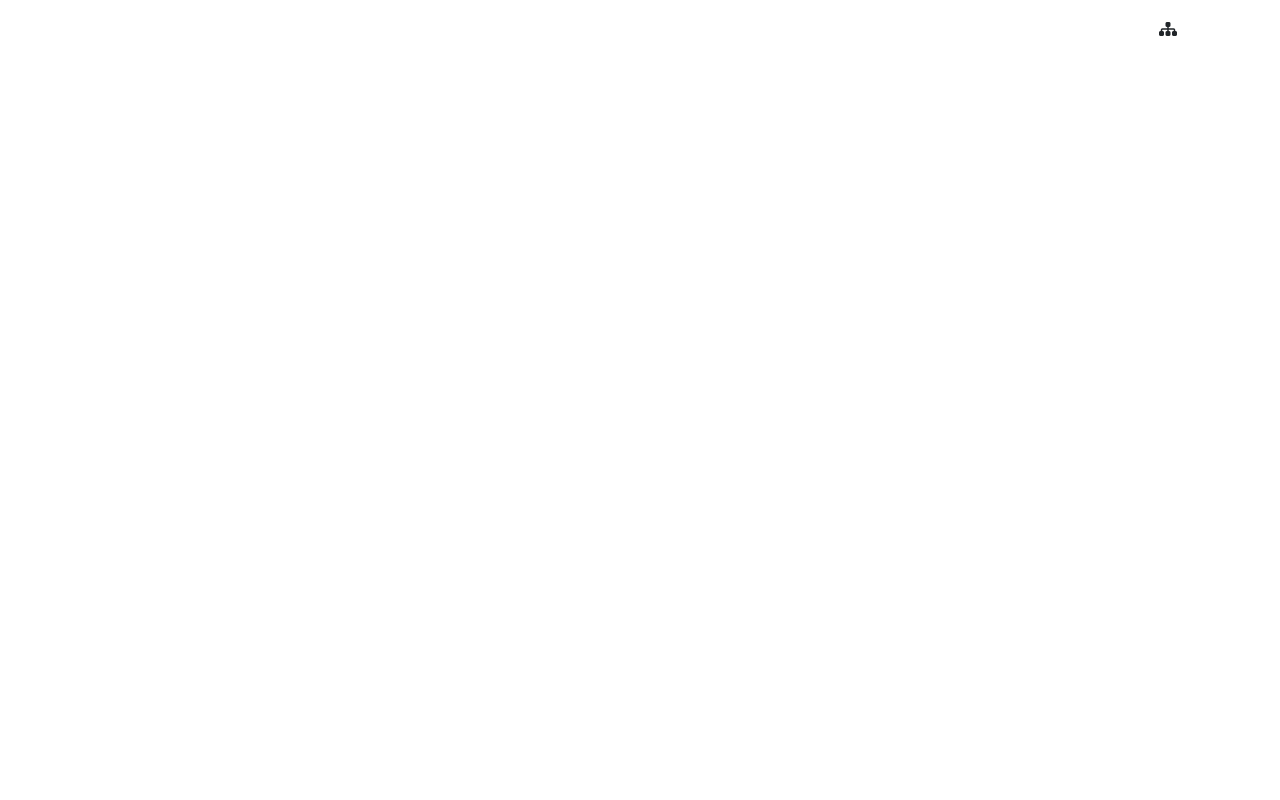
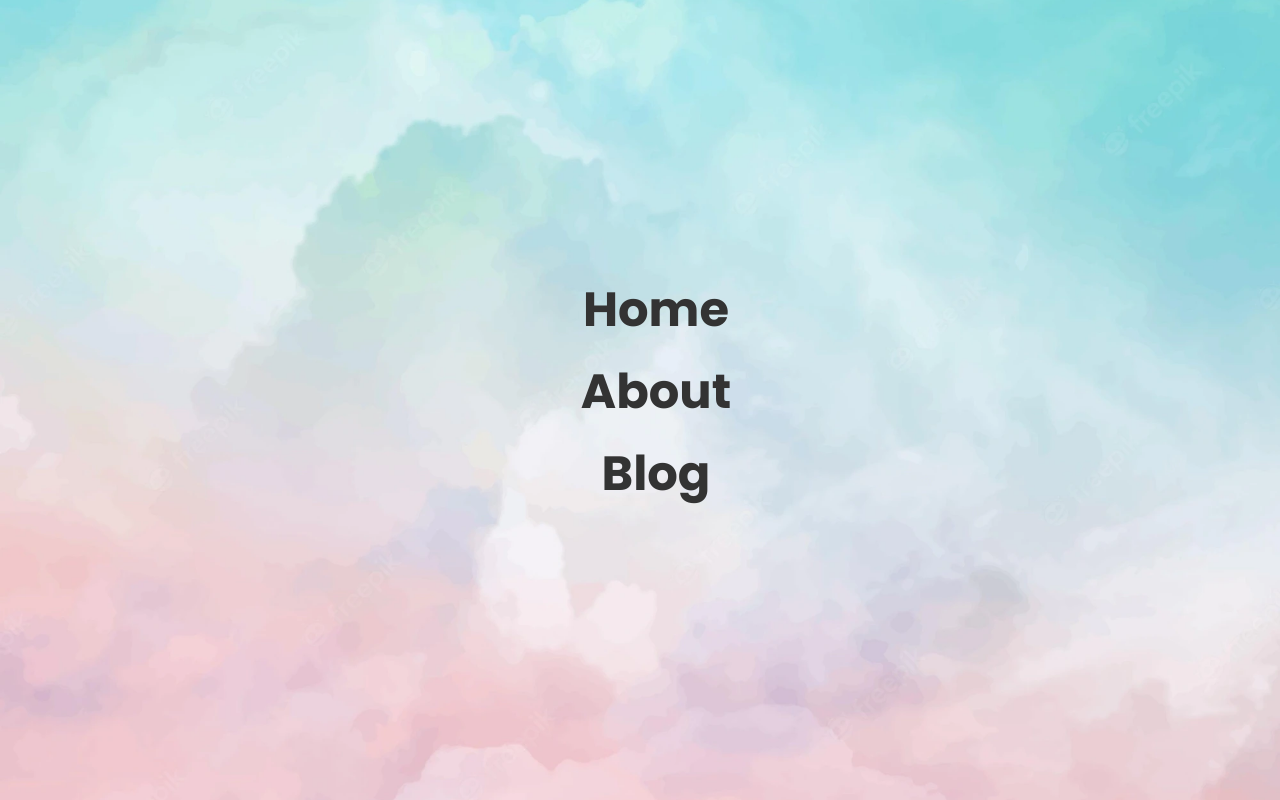
Before and after one commit to theshoxjaxon/my-social-networks, a React app: page / in a window 1280 px wide. Built offline with nearby package versions, Linux system fonts and the light colour scheme.

Commit message:
added new app-hero component

```diff
--- a/package.json
+++ b/package.json
@@ -6,6 +6,7 @@
     "@testing-library/jest-dom": "^5.16.4",
     "@testing-library/react": "^13.3.0",
     "@testing-library/user-event": "^13.5.0",
+    "animate.css": "^4.1.1",
     "bootstrap": "^5.1.3",
     "jquery": "^3.6.0",
     "react": "^18.1.0",
--- a/public/index.html
+++ b/public/index.html
@@ -3,6 +3,7 @@
   <head>
     <meta charset="utf-8" />
     <meta name="viewport" content="width=device-width, initial-scale=1" />
+    <link rel="icon" href="../src/components/images/Blog.png" />
     <meta name="theme-color" content="#000000" />
     <meta
       name="description"
--- a/src/components/app-head/app-head.js
+++ /dev/null
@@ -1,16 +0,0 @@
-import { Container } from "react-bootstrap";
-import jQuery from "jquery";
-import styled from "styled-components";
-const Button = styled.button`
-  display: block;
-  padding: 20px;
-  margin-left: auto;
-`;
-function AppHeader() {
-  return (
-    <Container>
-      <Button className="btn fa-solid fa-sitemap"></Button>
-    </Container>
-  );
-}
-export default AppHeader;
--- /dev/null
+++ b/src/components/app-hero/app-hero.css
@@ -0,0 +1,69 @@
+@import url("https://fonts.googleapis.com/css?family=Poppins:200,300,400,500,600,700,800,900&display=swap");
+ul {
+  position: relative;
+}
+ul li {
+  list-style: none;
+  text-align: center;
+}
+ul li a {
+  color: #333;
+  text-decoration: none;
+  font-size: 3em;
+  padding: 5px 20px;
+  display: inline-flex;
+  font-weight: 700;
+  transition: 0.5s;
+}
+ul:hover li a {
+  color: #0002;
+}
+ul li:hover a {
+  color: #000;
+  background: rgba(255, 255, 255, 1);
+}
+ul li a:before {
+  content: "";
+  position: absolute;
+  top: 50%;
+  left: 40%;
+  transform: translate(-50%, -50%);
+  display: flex;
+  justify-content: center;
+  align-items: center;
+  font-size: 5em;
+  color: rgba(0, 0, 0, 0.1);
+  border-radius: 50%;
+  z-index: -1;
+  opacity: 0;
+  font-weight: 900;
+  text-transform: uppercase;
+  letter-spacing: 500px;
+  transition: letter-spacing 0.5s, left 0.5s;
+}
+ul li a:hover:before {
+  content: attr(data-text);
+  opacity: 1;
+  left: 50%;
+  letter-spacing: 10px;
+  width: 1800px;
+  height: 1800px;
+}
+ul li:nth-child(6n + 1) a:before {
+  background: #81ecec;
+}
+ul li:nth-child(6n + 2) a:before {
+  background: #ff7675;
+}
+ul li:nth-child(6n + 3) a:before {
+  background: #55efc4;
+}
+ul li:nth-child(6n + 4) a:before {
+  background: #a29bfe;
+}
+ul li:nth-child(6n + 5) a:before {
+  background: #fd79a8;
+}
+ul li:nth-child(6n + 6) a:before {
+  background: #ffeaa7;
+}
--- /dev/null
+++ b/src/components/app-hero/app-hero.js
@@ -0,0 +1,25 @@
+import "./app-hero.css";
+function AppHero() {
+  return (
+    <>
+      <ul>
+        <li>
+          <a href="#" data-text="Home">
+            Home
+          </a>
+        </li>
+        <li>
+          <a href="#" data-text="About">
+            About
+          </a>
+        </li>
+        <li>
+          <a href="#" data-text="Blog">
+            Blog
+          </a>
+        </li>
+      </ul>
+    </>
+  );
+}
+export default AppHero;
--- a/src/components/app-info/app-info.js
+++ /dev/null
@@ -1,5 +0,0 @@
-import { Container } from "react-bootstrap";
-function AppInfo() {
-  return <Container>{/* <p>work</p> */}</Container>;
-}
-export default AppInfo;
--- /dev/null
+++ b/src/components/app-links/app-links.js
@@ -0,0 +1,4 @@
+function AppLinks() {
+  return <>work</>;
+}
+export default AppLinks;
--- a/src/components/app/app.js
+++ b/src/components/app/app.js
@@ -1,11 +1,10 @@
-import AppInfo from "../app-info/app-info";
-import AppHeader from "../app-head/app-head";
+import AppHero from "../app-hero/app-hero";
 function App() {
   return (
     <>
-      <AppHeader />
-      <AppInfo />
+      <AppHero />
     </>
   );
 }
+
 export default App;
--- a/src/index.css
+++ b/src/index.css
@@ -1,13 +1,28 @@
-body {
-  margin: 0;
-  font-family: -apple-system, BlinkMacSystemFont, 'Segoe UI', 'Roboto', 'Oxygen',
-    'Ubuntu', 'Cantarell', 'Fira Sans', 'Droid Sans', 'Helvetica Neue',
-    sans-serif;
-  -webkit-font-smoothing: antialiased;
-  -moz-osx-font-smoothing: grayscale;
+a {
+  text-decoration: none;
+  list-style-type: none;
+  color: aliceblue;
 }
 
+* {
+  margin: 0;
+  padding: 0;
+  box-sizing: border-box;
+  font-family: "Poppins", sans-serif;
+}
+body {
+  background-image: url("../src/components/images/bg.webp");
+  background-position: center;
+  background-size: cover;
+  background-repeat: no-repeat;
+  background-attachment: fixed;
+  display: flex;
+  justify-content: center;
+  align-items: center;
+  min-height: 100vh;
+  overflow: hidden;
+}
 code {
-  font-family: source-code-pro, Menlo, Monaco, Consolas, 'Courier New',
+  font-family: source-code-pro, Menlo, Monaco, Consolas, "Courier New",
     monospace;
 }
```
Also changed, not shown: src/components/app-links/app-links.css (added), src/components/images/Blog.png (added), src/components/images/bg.webp (added), src/components/images/blog.jpg (added), 1 other file.
